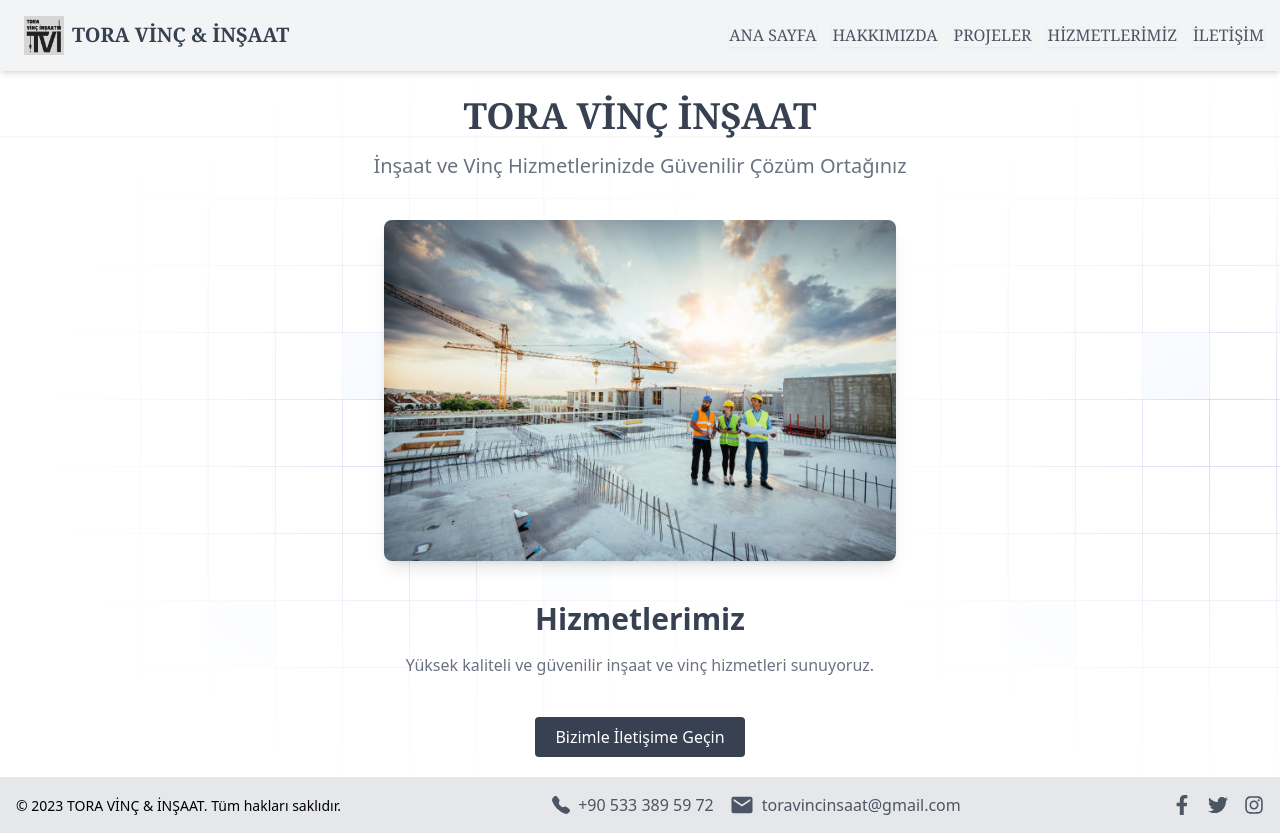
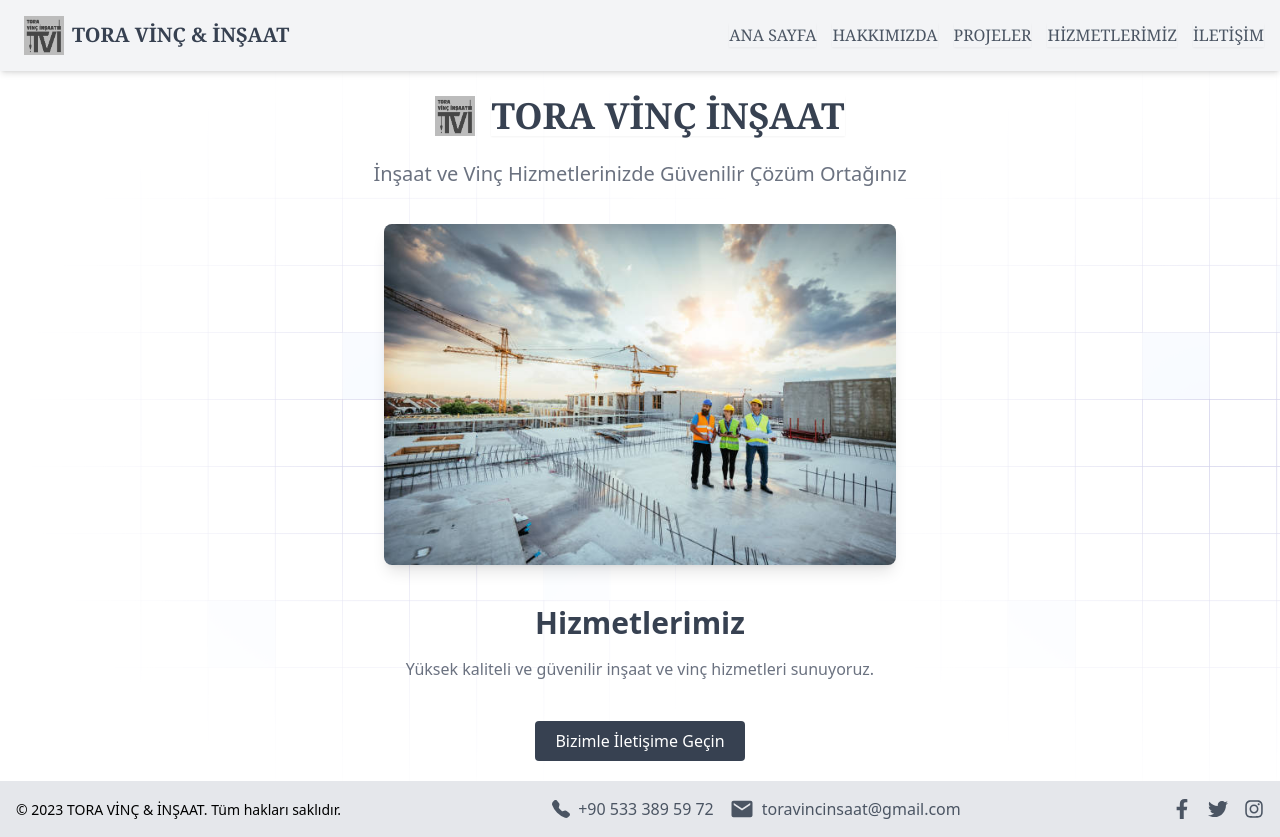
Before and after one commit to batuberque/dietitian, a React (Vite) app in the folder frontend/: page / in a window 1280 px wide. Built offline with nearby package versions, Linux system fonts and the light colour scheme; no server answers.

Commit message:
changes-home-margins

```diff
--- a/frontend/src/components/Home/Home.tsx
+++ b/frontend/src/components/Home/Home.tsx
@@ -10,15 +10,22 @@ const Home = () => {
   return (
     <div className="container mx-auto mt-24">
       <div className="text-center">
-        <h1 className="text-4xl font-bold text-gray-700 mb-4 shadow-sm font-serif space-y-4 px-4 md:px-6">
-          TORA VİNÇ İNŞAAT
-        </h1>
-        <p className="text-xl text-gray-500">
+        <div className="flex justify-center items-center space-x-4 px-4 md:px-6">
+          <img
+            src="/assets/png.png"
+            alt="Logo"
+            className="h-10 w-10 self-center"
+          />
+          <h1 className="text-4xl font-bold text-gray-700 shadow-sm font-serif self-center">
+            TORA VİNÇ İNŞAAT
+          </h1>
+        </div>
+        <p className="text-xl text-gray-500 p-6">
           İnşaat ve Vinç Hizmetlerinizde Güvenilir Çözüm Ortağınız
         </p>
       </div>
 
-      <div className="flex justify-center mt-10 space-y-4 px-4 md:px-6">
+      <div className="flex justify-center mt-3 space-y-4 px-4 md:px-6">
         <div className="max-w-lg">
           <img
             src="/assets/1.jpg"
--- a/frontend/src/components/NavBar/NavBar.tsx
+++ b/frontend/src/components/NavBar/NavBar.tsx
@@ -50,11 +50,7 @@ const NavBar: React.FC = () => {
         <div className="container mx-auto flex flex-wrap justify-between items-center">
           <div className="flex items-center">
             <div className="w-10 mr-4">
-              <img
-                src={'/assets/png.png'}
-                alt="logo"
-                className="ml-2 filter grayscale"
-              />
+              <img src={'/assets/png.png'} alt="logo" className="ml-2" />
             </div>
             <span className="text-xl font-bold text-gray-700 font-serif">
               <Link to={'/'}>TORA VİNÇ & İNŞAAT</Link>
```
Also changed, not shown: frontend/src/public/assets/png.png.
